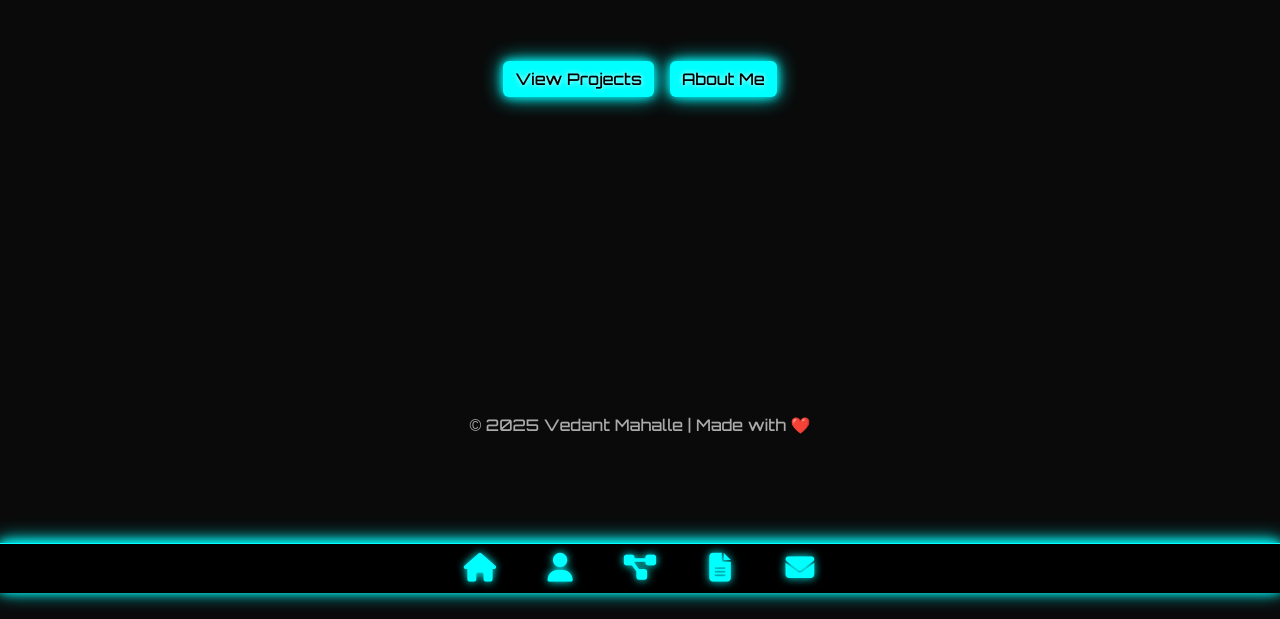
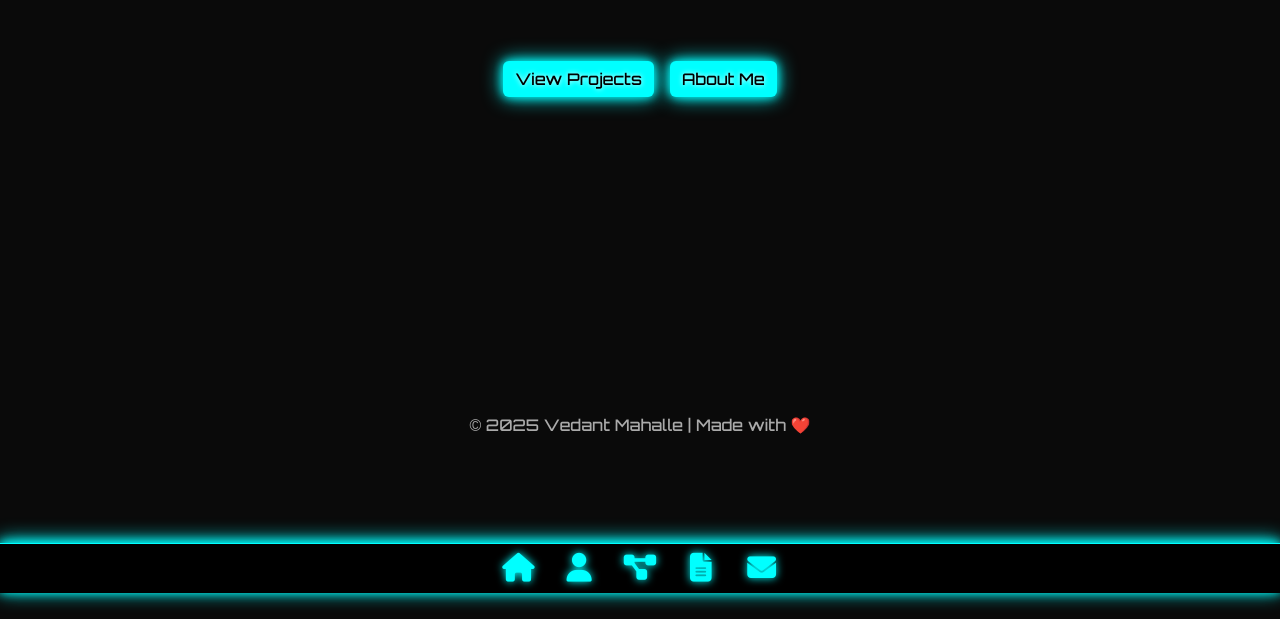
Before and after one commit to Vedant10Mahalle/Portfolio-3, a plain HTML site: page index.html in a window 1280 px wide. Shown: the part 207-826 px from the top of the page. Drawn offline with nearby package versions, Linux system fonts and the light colour scheme.

Commit message:
6ith commit

```diff
--- a/index.html
+++ b/index.html
@@ -48,7 +48,7 @@
       display: flex;
       justify-content: center;
       align-items: center;
-      gap: 2rem;
+      gap: 0.8rem;
       box-shadow:
         0 -1px 10px #0ff,
         0 -2px 20px #0ff;
@@ -66,7 +66,7 @@
       width: 48px;
       height: 48px;
       border-radius: 50%;
-      gap: 2rem;
+      gap: 0.8rem;
       transition:
         color 0.3s ease,
         box-shadow 0.3s ease,
```
Also changed, not shown: Public/HTML/index.html (+2 -2 lines).
